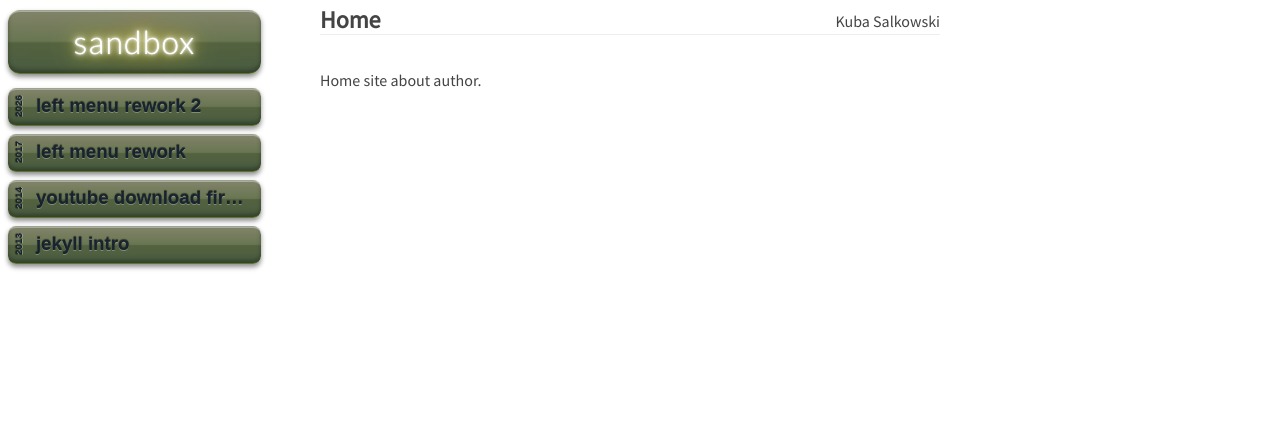
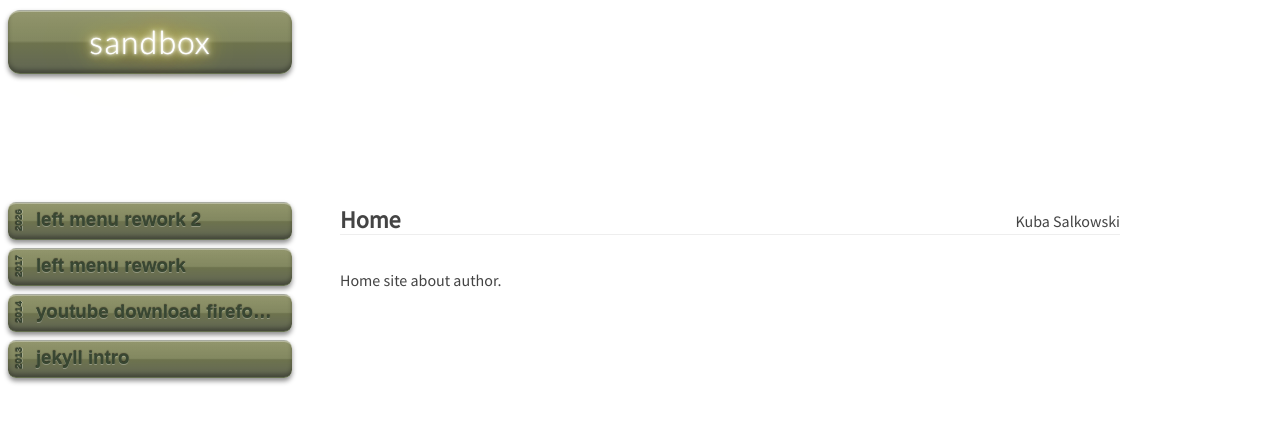
Before and after one commit to urobor/urobor.github.io, a Jekyll site: the page built from index.html, in a window 1280 px wide. Shown: the top 423 px of the page. Built offline with Jekyll 4.4.1, drawn with Linux system fonts in a browser that asks for light colours; some web fonts are replaced.

Commit message:
brighter colors

```diff
--- a/css/skeleton.css
+++ b/css/skeleton.css
@@ -1,7 +1,7 @@
 :root {
-    --bar-top: #525530;
-    --bar-bottom: #67825b;
-    --bar-edge: #5c762b;
+    --bar-top: #696e35;
+    --bar-bottom: #899075;
+    --bar-edge: #646f4f;
     --badge: #886647;
     --neon: #ffe94d;
     --neon-glow: #ff9d00;
@@ -38,8 +38,11 @@ p {
 /* content */
 
 .center {
-    width: 50%;
-    margin: 0 auto;
+
+    max-width: 800px;
+    margin-left: 300px;
+    margin-top: 200px;
+    padding: 0 40px;
 }
 
 article {
@@ -87,7 +90,7 @@ img {
 header {
     position: fixed;
     top: 0;
-    width: 21%;
+    width: 300px;
     height: 100%;
     overflow: hidden;
     padding: 10px 0;
@@ -107,7 +110,7 @@ header {
 }
 
 .side h1 {
-    margin-bottom: 14px;
+    margin-bottom: 128px;
     padding: 0.15em 0;
     border-radius: 12px;
     text-align: center;
@@ -130,7 +133,7 @@ header {
 }
 
 .side h3:not(:has(#selected)) a {
-    color: #17232e;
+    color: #384732;
     text-shadow: 0 1px 0 rgba(255,255,255,0.28), 0 -1px 1px rgba(0,0,0,0.55);
 }
 
```
